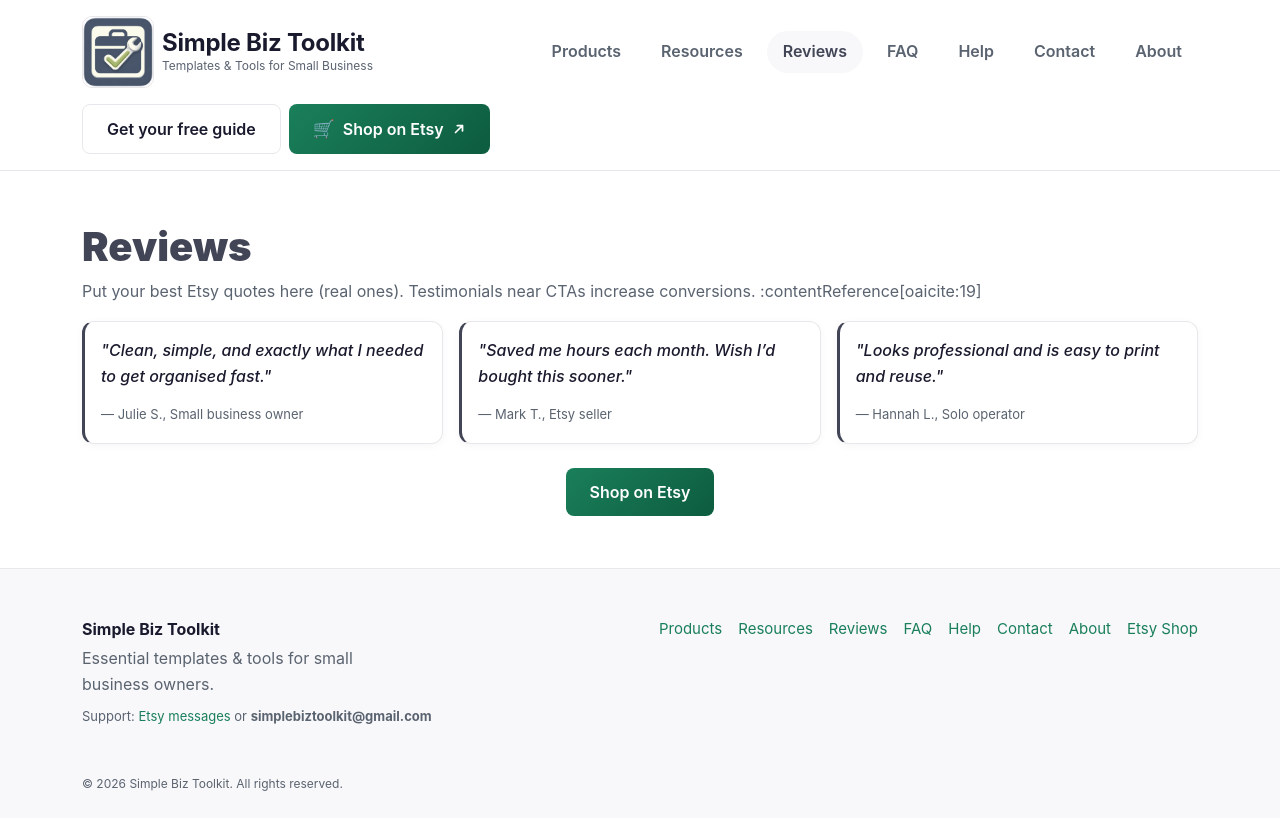
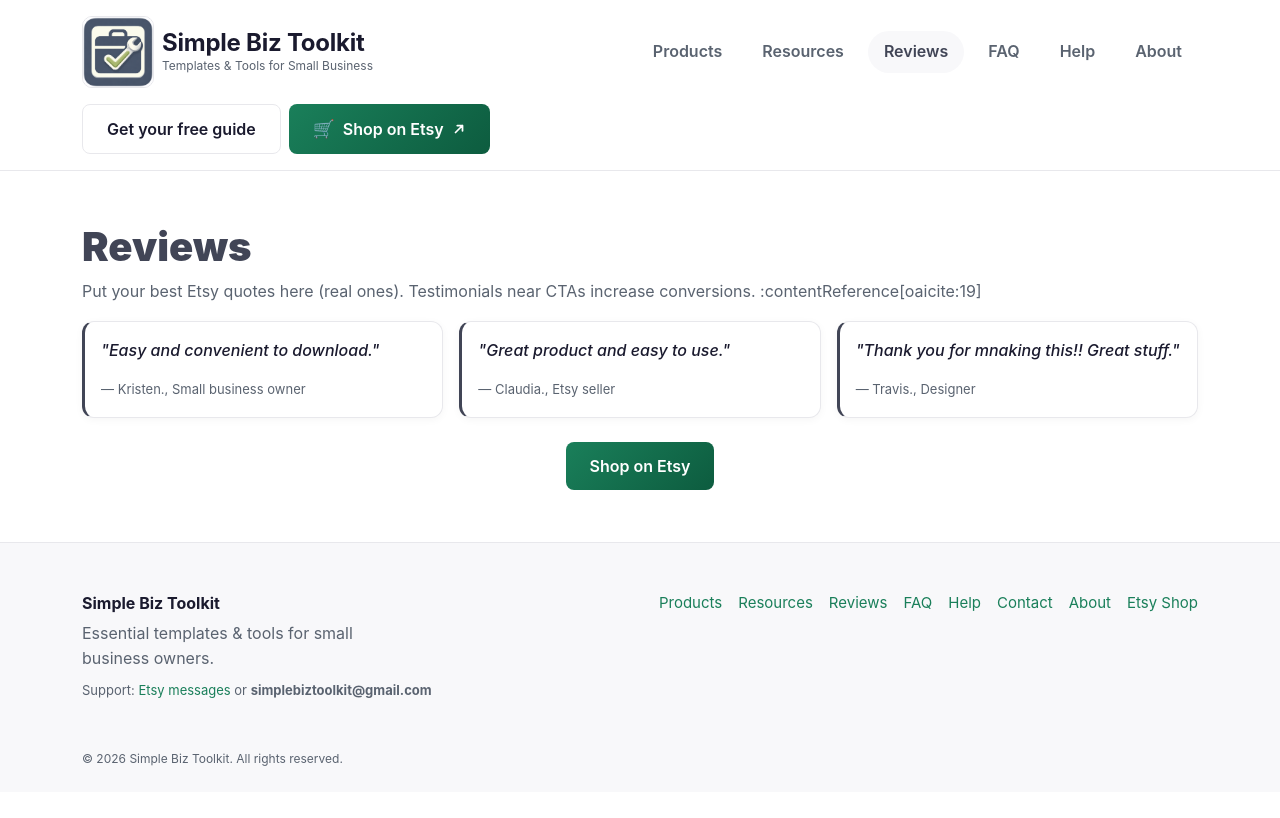
Before and after one commit to jpdevpersonal/simplebiztoolkit, a React (Vite) app: page /testimonials in a window 1280 px wide. Built offline with nearby package versions, Linux system fonts and the light colour scheme.

Commit message:
added better testamonials

```diff
--- a/src/components/SiteNavigation.tsx
+++ b/src/components/SiteNavigation.tsx
@@ -36,7 +36,7 @@ export default function SiteNavigation() {
     { to: "/testimonials", label: "Reviews" },
     { to: "/faq", label: "FAQ" },
     { to: "/help", label: "Help" },
-    { to: "/contact", label: "Contact" },
+    // { to: "/contact", label: "Contact" },
     { to: "/about", label: "About" },
   ];
 
@@ -91,12 +91,10 @@ export default function SiteNavigation() {
           }}
         >
           <div>
-            <h4 style={{ margin: 0, fontWeight: 700, fontSize: "1.125rem" }}>
+            {/* <h4 style={{ margin: 0, fontWeight: 700, fontSize: "1.125rem" }}>
               Menu
-            </h4>
-            <p style={{ margin: 0, fontSize: "0.8125rem", opacity: 0.9 }}>
-              Simple Biz Toolkit
-            </p>
+            </h4> */}
+            <p style={{ margin: 0, fontSize: "1rem" }}>Simple Biz Toolkit</p>
           </div>
           <button
             onClick={closeMenu}
@@ -195,7 +193,7 @@ export default function SiteNavigation() {
                 border: "none",
               }}
             >
-              Get Free Template
+              Get Your Free Guide
             </Link>
             <a
               href={LINKS.etsyShopUrl}
--- a/src/data/testimonials.ts
+++ b/src/data/testimonials.ts
@@ -6,18 +6,18 @@ export type Testimonial = {
 
 export const testimonials: Testimonial[] = [
   {
-    quote: "Clean, simple, and exactly what I needed to get organised fast.",
-    name: "Julie S.",
+    quote: "Easy and convenient to download.",
+    name: "Kristen.",
     role: "Small business owner",
   },
   {
-    quote: "Saved me hours each month. Wish I’d bought this sooner.",
-    name: "Mark T.",
+    quote: "Great product and easy to use.",
+    name: "Claudia.",
     role: "Etsy seller",
   },
   {
-    quote: "Looks professional and is easy to print and reuse.",
-    name: "Hannah L.",
-    role: "Solo operator",
+    quote: "Thank you for mnaking this!! Great stuff.",
+    name: "Travis.",
+    role: "Designer",
   },
 ];
--- a/src/pages/HomePage/HomePage.tsx
+++ b/src/pages/HomePage/HomePage.tsx
@@ -84,7 +84,7 @@ export default function HomePage() {
                   className="mb-1"
                   style={{ fontWeight: 600, fontStyle: "italic" }}
                 >
-                  "Saved me hours each month."
+                  "Perfect, saved me a lot of time."
                 </p>
                 <cite
                   className="sb-muted"
```
